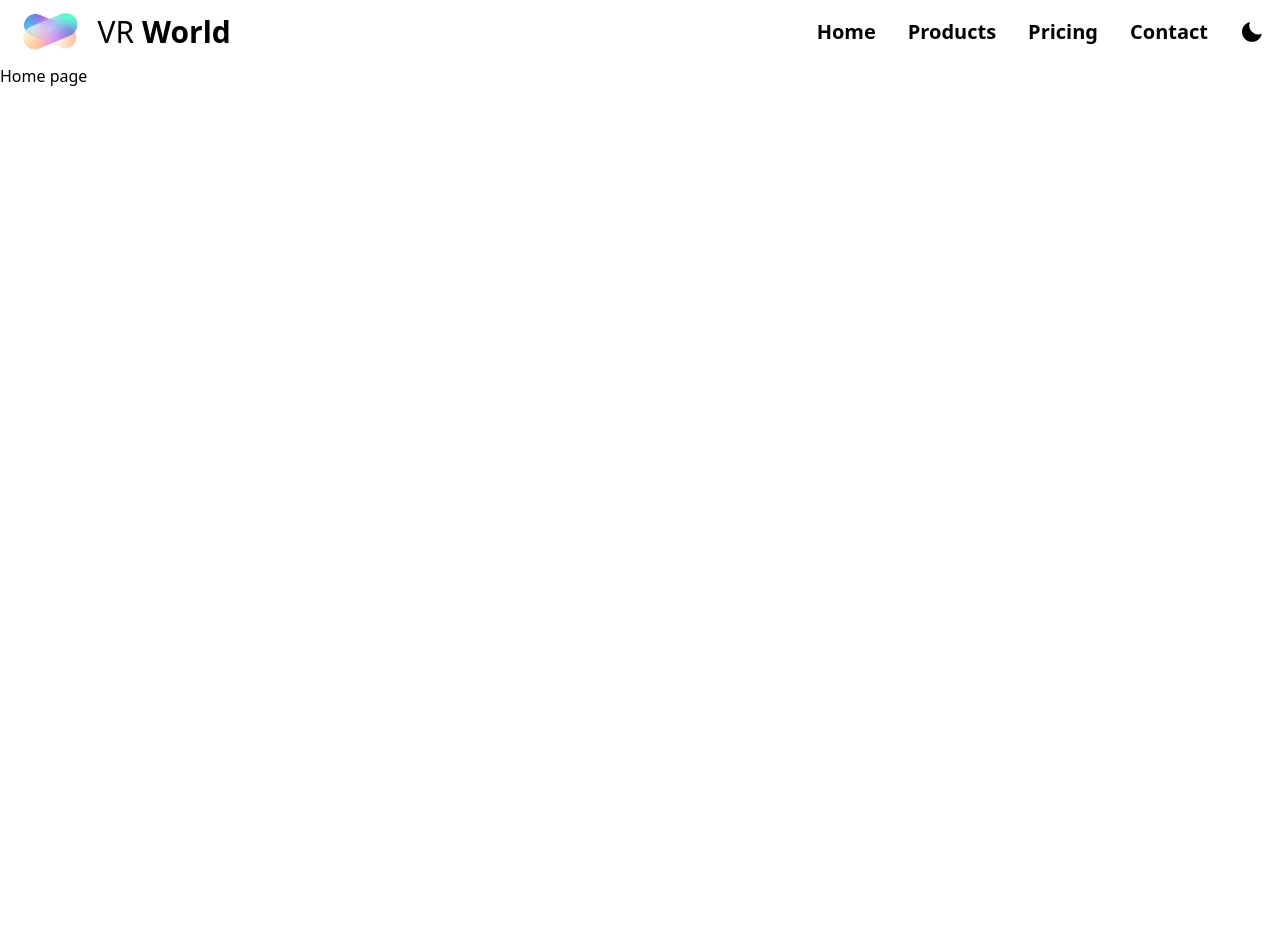
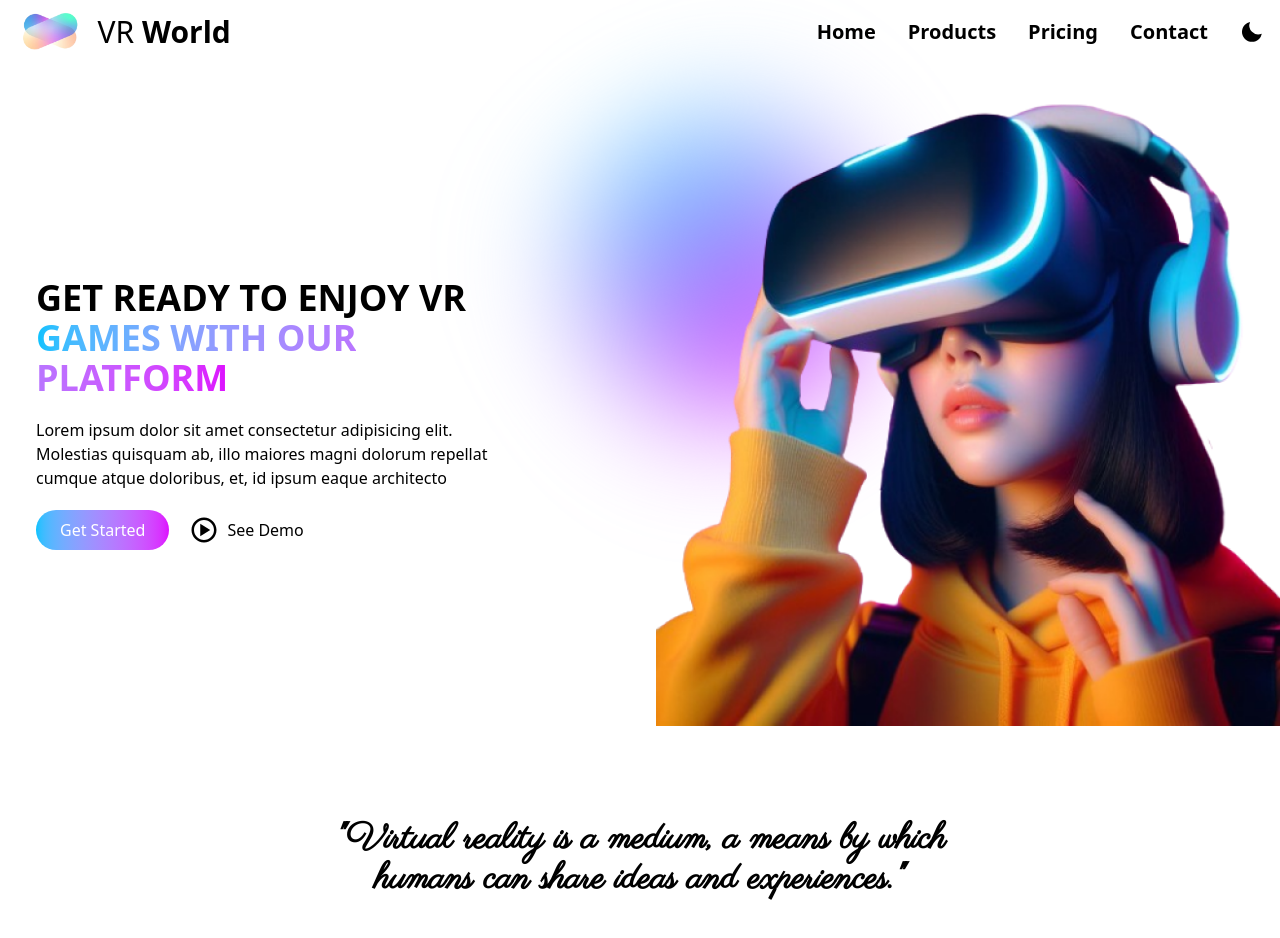
Before and after one commit to anaselass/metaverse-website, a React (Vite) app: page / in a window 1280 px wide. Shown: the top 938 px of the page. Before the commit the page ends 800 px from the top, so only its background shows below. Built offline with nearby package versions, Linux system fonts and the light colour scheme.

Commit message:
Add Quotes component and enhance Hero layout with new styles

```diff
--- a/src/App.jsx
+++ b/src/App.jsx
@@ -1,11 +1,19 @@
 import Hero from "./Components/Hero/Hero";
 import Navbar from "./Components/Navbar/Navbar";
+import Quotes from "./Components/Quotes/Quotes";
 
 function App() {
   return (
-    <main className="overflow-x-hidden bg-white dark:bg-black transition-colors duration-300">
+    <main className="bg-white dark:bg-black transition-colors duration-300">
       <Navbar />
-      <Hero />
+      <div className="relative">
+        <Hero />
+        <Quotes />
+        <div
+          className="w-[300px] h-[300px] bg-gradient-to-r from-primary to-secondary rounded-full
+          absolute top-0 left-0 blur-3xl animated-wrapper"
+        ></div>
+      </div>
     </main>
   );
 }
--- a/src/Components/Hero/Hero.jsx
+++ b/src/Components/Hero/Hero.jsx
@@ -5,7 +5,40 @@ const Hero = () => {
   return (
     <>
       <div className="py-12 sm:py-0 text-black dark:text-white overflow-hidden">
-        <div className="container min-h-[700px] flex relative">Home page</div>
+        <div className="container min-h-[700px] w-auto mx-auto flex relative">
+          <div className="grid grid-cols-1 sm:grid-cols-2 gap-8 place-items-center relative z-10">
+            {/* hero section */}
+            <div className="space-y-5 lg:pr-32 order-2 sm:order-1 md:px-9 px-4">
+              <h1 className="text-4xl font-semibold">
+                GET READY TO ENJOY VR{" "}
+                <span className="bg-clip-text text-transparent bg-gradient-to-r from-primary to-secondary">
+                  GAMES WITH OUR PLATFORM
+                </span>
+              </h1>
+              <p className="">
+                Lorem ipsum dolor sit amet consectetur adipisicing elit.
+                Molestias quisquam ab, illo maiores magni dolorum repellat
+                cumque atque doloribus, et, id ipsum eaque architecto
+              </p>
+              <div className="flex gap-5">
+                <button className="primary-btn">Get Started</button>
+                <button className="flex gap-2 items-center cursor-pointer">
+                  <BiPlayCircle className="text-3xl" />
+                  See Demo
+                </button>
+              </div>
+            </div>
+            {/* image section */}
+            <div className="order-1 sm:order-2">
+              <img src={HeroPng} alt="hero" />
+            </div>
+          </div>
+          {/* animated blob */}
+          {/* <div
+            className="w-[300px] h-[300px] bg-gradient-to-r from-primary to-secondary rounded-full
+          absolute left-0 blur-3xl animated-wrapper"
+          ></div> */}
+        </div>
       </div>
     </>
   );
--- /dev/null
+++ b/src/Components/Quotes/Quotes.jsx
@@ -0,0 +1,14 @@
+const Quotes = () => {
+  return (
+    <>
+      <div className="container max-w-screen-2xl text-black dark:text-white py-14 px-4">
+        <h1 className="text-2xl sm:text-4xl font-bold max-w-[650px] mx-auto text-center font-Parisienne">
+          "Virtual reality is a medium, a means by which humans can share ideas
+          and experiences."
+        </h1>
+      </div>
+    </>
+  );
+};
+
+export default Quotes;
--- a/src/index.css
+++ b/src/index.css
@@ -1,13 +1,46 @@
+@import url("https://fonts.googleapis.com/css2?family=Parisienne&display=swap");
 @import url("https://fonts.googleapis.com/css2?family=Montserrat:ital,wght@0,100..900;1,100..900&display=swap");
+
 @import "tailwindcss";
 
 @custom-variant dark (&:where(.dark, .dark *));
 
 @theme {
   --font-Montserrat: "Montserrat", sans-serif;
+  --font-Parisienne: "Parisienne", cursive;
   --color-primary: #00c2ff;
   --color-secondary: #dd0bff;
   --color-dark: #111111;
   --container-padding: 1rem;
   --container-padding-sm: 3rem;
 }
+
+@layer components {
+  .primary-btn {
+    @apply bg-gradient-to-r from-primary to-secondary duration-300 py-2 px-6 text-white rounded-full hover:scale-105 cursor-pointer;
+  }
+}
+
+.animated-wrapper {
+  animation-name: move-wrapper;
+  animation-duration: 25s;
+  animation-iteration-count: infinite;
+  animation-timing-function: ease-in-out;
+  animation-fill-mode: forwards;
+  position: absolute;
+}
+
+@keyframes move-wrapper {
+  0% {
+    transform: translate(150%, 30%) rotate(0) scale(0.8);
+  }
+  50% {
+    transform: translate(60vw, 0vw) rotate(150deg) scale(1.2);
+  }
+  70% {
+    transform: translate(40vw, 40vw) rotate(0deg) scale(0.8);
+  }
+  100% {
+    transform: translate(150%, 30%) rotate(0) scale(0.8);
+  }
+}
```
